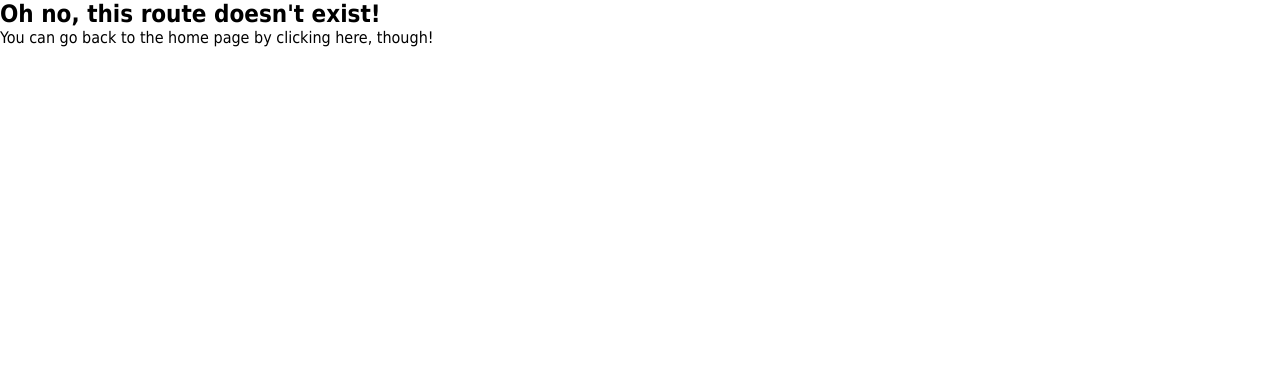
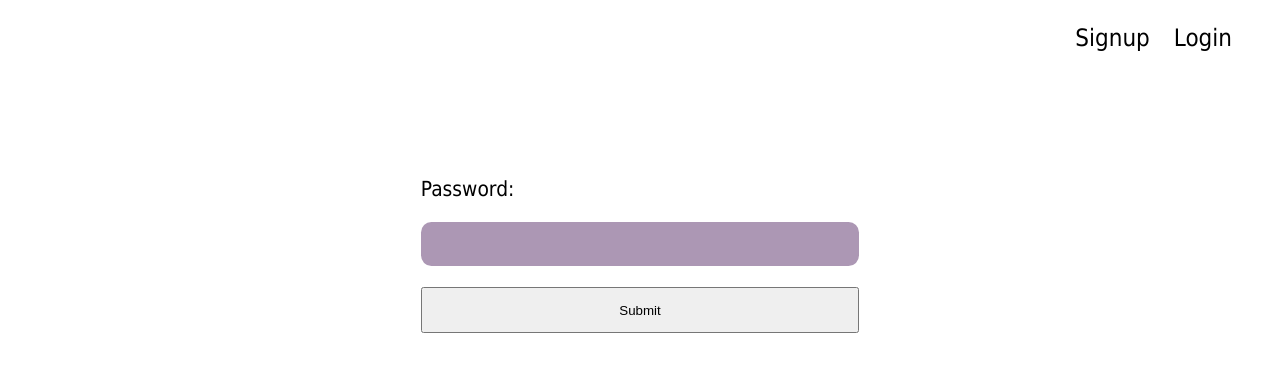
Before and after one commit to ihccenen/members-only, a React (Vite) app in the folder frontend/: page /membership in a window 1280 px wide. Shown: the top 372 px of the page. Built offline with nearby package versions, Linux system fonts and the light colour scheme.

Commit message:
added member ship

```diff
--- a/frontend/src/components/Header.tsx
+++ b/frontend/src/components/Header.tsx
@@ -24,6 +24,7 @@ export default function Header() {
       {user && (
         <>
           <h1>{user.name}</h1>
+          {user.membership !== 'member' && <Link to='/membership'>Join the club</Link> }
           <button className="logout-btn" type="button" onClick={logout}>
             Logout
           </button>
--- /dev/null
+++ b/frontend/src/components/Membership.tsx
@@ -0,0 +1,43 @@
+import { useState } from 'react';
+import useInput from '../hooks/useInput';
+import updateUserMembership from '../lib/updateUserMembership';
+import { Navigate } from 'react-router-dom';
+
+export default function Membership() {
+  const [success, setSuccess] = useState(false);
+  const [error, setError] = useState('');
+  const password = useInput('');
+
+  if (success) return <Navigate to="/" />;
+
+  const handleSubmit = (e: React.FormEvent) => {
+    e.preventDefault();
+
+    updateUserMembership(password.value)
+      .then(() => setSuccess(true))
+      .catch((err) => setError(err.message));
+  };
+
+  return (
+    <main className="main">
+      {error && <h1>{error}</h1>}
+      <form className="form login grid" onSubmit={handleSubmit}>
+        <label className="label flex" htmlFor="password">
+          Password:
+          <input
+            className="input"
+            type="password"
+            id="password"
+            name="password"
+            required
+            value={password.value}
+            onChange={password.handleChange}
+          />
+        </label>
+        <button className="submit-btn" type="submit">
+          Submit
+        </button>
+      </form>
+    </main>
+  );
+}
--- a/frontend/src/components/Router.tsx
+++ b/frontend/src/components/Router.tsx
@@ -7,6 +7,7 @@ import { createContext, useState } from 'react';
 import logoutUser from '../lib/logoutUser';
 import MessagesList from './MessagesList';
 import { loader as messagesListLoader } from './MessagesList';
+import Membership from './Membership';
 
 type User = {
   name: string;
@@ -41,6 +42,7 @@ export default function Router() {
         },
         { path: 'signup', element: <Signup /> },
         { path: 'login', element: <Login /> },
+        { path: 'membership', element: <Membership /> },
       ],
     },
   ]);
--- /dev/null
+++ b/frontend/src/lib/updateUserMembership.ts
@@ -0,0 +1,16 @@
+export default async function updateUserMembership(password: string) {
+  const update = await fetch(
+    `${import.meta.env.VITE_API_URL}/api/users/log-out/`,
+    {
+      method: 'PATCH',
+      credentials: 'include',
+      body: JSON.stringify({ password }),
+    }
+  );
+
+  const result = await update.json();
+
+  if (!update) throw new Error(result.message);
+
+  return result;
+}
```
